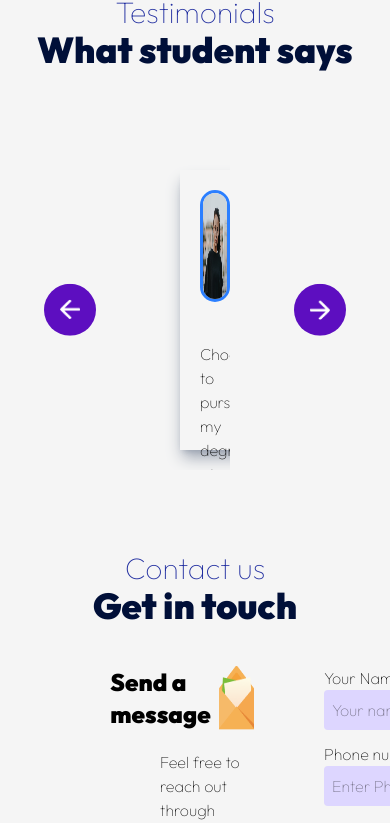
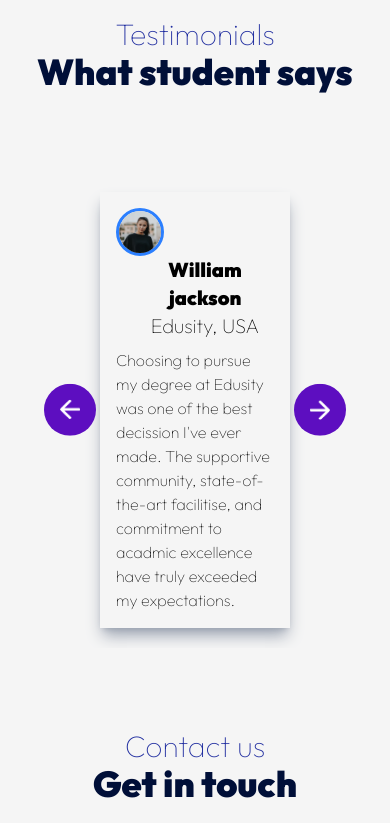
Before and after one commit to 10Pratik01/Edusity, a React (Vite) app: page / in a window 390 px wide. Shown: the part 3235-4058 px from the top of the page. Built offline with nearby package versions, Linux system fonts and the light colour scheme.

Commit message:
Testimonials is responcive

```diff
--- a/src/components/Campus/Campus.jsx
+++ b/src/components/Campus/Campus.jsx
@@ -12,7 +12,7 @@ const Campus = () => {
   return (
     <div id="campus" className="w-[90%] ml-auto mr-auto">
       <div
-        className="flex justify-between align-middle mt-10 mb-10 overflow-x-hidden [@media(max-width:850px)]:flex-wrap items-center ml-5 "
+        className="flex justify-between align-middle mt-10 mb-10 overflow-x-hidden min-h-110 [@media(max-width:850px)]:flex-wrap items-center ml-5 "
         id="campus_images "
       >
         <img
--- a/src/components/Testimonials/Testimonials.jsx
+++ b/src/components/Testimonials/Testimonials.jsx
@@ -11,7 +11,7 @@ const Testimonials = () => {
     let tx=0;
     let temp = 0
     const forward = () => {
-        if(tx>-50){
+        if(tx>-75){
             tx -= 25;
         }
         slider.current.style.transform = `translateX(${tx}%)`
@@ -26,13 +26,13 @@ const Testimonials = () => {
   return (
 
     <div
-      className="relative p-40 m-20 pt-0 pb-0 ml-auto mr-auto h-80"
-      id="testimonials"
+      className="relative p-20 pt-0 pb-0 m-20 ml-auto mr-auto [@media(max-width:850)]:pl-10 [@media(max-width:850)]:pr-10 [@media(max-width:850)]:h-[120px]  "
+      id="testimonials "
     >
       <img
         src={next_icon}
         alt=""
-        className="bg-violet-800 absolute -translate-y-6/12 top-6/12 right-11 p-4 w-13 rounded-4xl cursor-pointer hover:scale-105 duration-75 hover:bg-violet-700"
+        className="bg-violet-800 absolute -translate-y-6/12 top-6/12 right-11 p-4 w-13 rounded-4xl cursor-pointer hover:scale-105 duration-75 hover:bg-violet-700 [@media(max-width:850)]:p-[10px] [@media(max-width:850)]:w-[35px] "
         onClick={forward}
       />
       <img
@@ -42,12 +42,12 @@ const Testimonials = () => {
         onClick={backward}
       />
 
-      <div id="slider" className="overflow-hidden">
-        <ul ref={slider} className="flex overflow-x-hidden w-[200%] duration-2s transition ease-in-out h-80 ">
-          <li className="list-none w-[50%] p-5 m-5 shadow-lg shadow-gray-400 ">
-            <div id="slide" className="">
-              <div id="user_info" className="flex mb-10">
-                <img src={user1} alt="" className="border-3 border-blue-500 w-20 rounded-full" />
+      <div id="slider" className="overflow-x-hidden">
+        <ul ref={slider} className="flex w-[200%] [@media(max-width:600px)]:w-[400%] duration-2s transition ease-in-out  ">
+          <li className="list-none w-[50%] [@media(max-width:600px)]:w-[100%] [@media(max-width:850)]:h-full p-5 m-5 shadow-lg shadow-gray-400 [@media(max-width:850px)]:p-2 ">
+            <div id="slide" className="[@media(max-width:850px)]:p-2">
+              <div id="user_info" className=" mb-10 [@media(max-width:740px)]:mb-2 [@media(min-width:740px)]:flex">
+                <img src={user1} alt="" className="border-3 border-blue-500 w-20 rounded-full [@media(max-width:850px)]:w-12 [@media(max-width:850px)]:border-blue-500  " />
                 <div className="text-center mt-auto mb-auto ml-5 text-xl ">
                   <h3 className="font-bold">William jackson</h3>
                   <span>Edusity, USA </span>
@@ -61,10 +61,10 @@ const Testimonials = () => {
               </p>
             </div>
           </li>
-          <li className="list-none w-[50%] p-5  m-5 shadow-lg shadow-gray-400 ">
+          <li className="list-none w-[50%] p-5 [@media(max-width:600px)]:w-[100%] m-5 shadow-lg shadow-gray-400 [@media(max-width:850px)]:p-2 ">
             <div id="slide" className="">
-              <div id="user_info" className="flex mb-10">
-                <img src={user2} alt="" className="border-3 border-blue-500 w-20 rounded-full" />
+              <div id="user_info" className="  mb-10 [@media(max-width:740px)]:mb-2 [@media(min-width:740px)]:flex">
+                <img src={user2} alt="" className="border-3 border-blue-500 w-20 rounded-full [@media(max-width:850px)]:w-12 [@media(max-width:850px)]:border-blue-500" />
                 <div className="text-center mt-auto mb-auto ml-5 text-xl ">
                   <h3 className="font-bold">William jackson</h3>
                   <span>Edusity, USA </span>
@@ -78,10 +78,10 @@ const Testimonials = () => {
               </p>
             </div>
           </li>
-          <li className="list-none w-[50%] p-5  m-5 shadow-lg shadow-gray-400 ">
+          <li className="list-none w-[50%] [@media(max-width:600px)]:w-[100%] p-5  m-5 shadow-lg shadow-gray-400 [@media(max-width:850px)]:p-2">
             <div id="slide" className="">
-              <div id="user_info" className="flex mb-10">
-                <img src={user3} alt="" className="border-3 border-blue-500 w-20 rounded-full" />
+              <div id="user_info" className=" mb-10 [@media(max-width:740px)]:mb-2 [@media(min-width:740px)]:flex">
+                <img src={user3} alt="" className="border-3 border-blue-500 w-20 rounded-full [@media(max-width:850px)]:w-12 [@media(max-width:850px)]:border-blue-500" />
                 <div className="text-center mt-auto mb-auto ml-5 text-xl ">
                   <h3 className="font-bold">William jackson</h3>
                   <span>Edusity, USA </span>
@@ -95,10 +95,10 @@ const Testimonials = () => {
               </p>
             </div>
           </li>
-          <li className="list-none w-[50%] p-5  m-5 shadow-lg shadow-gray-400 ">
+          <li className="list-none w-[50%] p-5 [@media(max-width:600px)]:w-[100%] m-5 shadow-lg shadow-gray-400 [@media(max-width:850px)]:p-2">
             <div id="slide" className="">
-              <div id="user_info" className="flex mb-10">
-                <img src={user4} alt="" className="border-3 border-blue-500 w-20 rounded-full" />
+              <div id="user_info" className=" mb-10 [@media(max-width:740px)]:mb-2 [@media(min-width:740px)]:flex">
+                <img src={user4} alt="" className="border-3 border-blue-500 w-20 rounded-full [@media(max-width:850px)]:w-12 [@media(max-width:850px)]:border-blue-500 " />
                 <div className="text-center mt-auto mb-auto ml-5 text-xl ">
                   <h3 className="font-bold">William jackson</h3>
                   <span>Edusity, USA </span>
--- a/src/components/navbar/Navbar.jsx
+++ b/src/components/navbar/Navbar.jsx
@@ -39,22 +39,22 @@ const Navbar = () => {
           </Link>
         </li>
         <li className="pointer inline-block m-2 ml-5 mr-5 text-[16px] hover:scale-105 [@media(max-width:1000px)]:m-[10px] [@media(max-width:1000px )]:ml-[15px] [@media(max-width:1000px)]:mr-[15px] [@media(max-width:840px)]:block m_25_40">
-          <Link to="program" smooth={true} offset={-300} duration={500}>
+          <Link to="program" smooth={true} offset={-250} duration={500}>
             Program{" "}
           </Link>
         </li>
         <li className="pointer inline-block m-2 ml-5 mr-5 text-[16px] hover:scale-105 [@media(max-width:1000px)]:m-[10px] [@media(max-width:1000px )]:ml-[15px] [@media(max-width:1000px)]:mr-[15px] [@media(max-width:840px)]:block m_25_40 ">
-          <Link to="about" smooth={true} offset={-200} duration={500}>
+          <Link to="about" smooth={true} offset={-150} duration={500}>
             About us
           </Link>
         </li>
         <li className="pointer inline-block m-2 ml-5 mr-5 text-[16px] hover:scale-105 [@media(max-width:1000px)]:m-[10px] [@media(max-width:1000px )]:ml-[15px] [@media(max-width:1000px)]:mr-[15px] [@media(max-width:840px)]:block m_25_40 ">
-          <Link to="campus" smooth={true} offset={-300} duration={500}>
+          <Link to="campus" smooth={true} offset={-230} duration={500}>
             Campus
           </Link>
         </li>
         <li className="pointer inline-block m-2 ml-5 mr-5 text-[16px] hover:scale-105 [@media(max-width:1000px)]:m-[10px] [@media(max-width:1000px )]:ml-[15px] [@media(max-width:1000px)]:mr-[15px] [@media(max-width:840px)]:block m_25_40 ">
-          <Link to="testimonials" smooth={true} offset={-300} duration={500}>
+          <Link to="testimonials" smooth={true} offset={-250} duration={500}>
             {" "}
             Testimonials
           </Link>
--- a/src/components/programs/Program.jsx
+++ b/src/components/programs/Program.jsx
@@ -5,16 +5,20 @@ import program_3 from "../../assets/program-3.png";
 import picon1 from "../../assets/program-icon-1.png";
 import picon2 from "../../assets/program-icon-2.png";
 import picon3 from "../../assets/program-icon-3.png";
-import '../../index.css';
+import "../../index.css";
 
 const Program = () => {
   return (
     <div
-      className="flex flex-wrap justify-between w-[90%] mt-[80px] mb-[80px] ml-auto mr-auto"
+      className="flex flex-wrap  justify-between w-[90%] mt-[80px] mb-[80px] ml-auto mr-auto"
       id="program"
     >
       <div className="relative basis-[31%] [@media(max-width:550px)]:basis-[48%] mb-4">
-        <img className="w-full h-[250px] object-cover rounded-3xl block" src={program_1} alt="" />
+        <img
+          className="w-full  object-cover rounded-3xl block"
+          src={program_1}
+          alt=""
+        />
         <div className="absolute flex flex-col rounded-3xl justify-center items-center top-0 bottom-0 left-0 right-0 opacity-0 hover:opacity-100 bg-indigo-900/60 pointer transition-opacity">
           <img src={picon1} alt="" />
           <p className="text-white">Graduation Degree</p>
@@ -22,7 +26,11 @@ const Program = () => {
       </div>
 
       <div className="relative basis-[31%] [@media(max-width:550px)]:basis-[48%] mb-4">
-        <img className="w-full h-[250px] object-cover rounded-3xl block" src={program_2} alt="" />
+        <img
+          className="w-full object-cover rounded-3xl block"
+          src={program_2}
+          alt=""
+        />
         <div className="absolute flex flex-col rounded-3xl justify-center items-center top-0 bottom-0 left-0 right-0 opacity-0 hover:opacity-100 bg-indigo-900/60 pointer transition-opacity">
           <img src={picon2} alt="" />
           <p className="text-white">Graduation Degree</p>
@@ -30,12 +38,16 @@ const Program = () => {
       </div>
 
       <div className="relative basis-[31%] [@media(max-width:550px)]:basis-full [@media(max-width:550px)]:flex [@media(max-width:550px)]:justify-center">
-  <img className="w-full h-[250px] object-cover rounded-3xl block" src={program_3} alt="" />
-  <div className="absolute flex flex-col rounded-3xl justify-center items-center top-0 bottom-0 left-0 right-0 opacity-0 hover:opacity-100 bg-indigo-900/60 pointer transition-opacity">
-    <img src={picon3} alt="" />
-    <p className="text-white">Graduation Degree</p>
-  </div>
-</div>
+        <img
+          className="w-full  object-cover rounded-3xl block"
+          src={program_3}
+          alt=""
+        />
+        <div className="absolute flex flex-col rounded-3xl justify-center items-center top-0 bottom-0 left-0 right-0 opacity-0 hover:opacity-100 bg-indigo-900/60 pointer transition-opacity">
+          <img src={picon3} alt="" />
+          <p className="text-white">Graduation Degree</p>
+        </div>
+      </div>
     </div>
   );
 };
```
